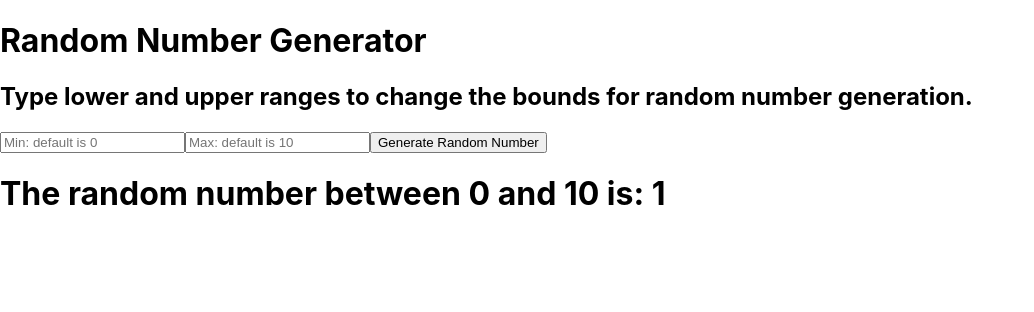
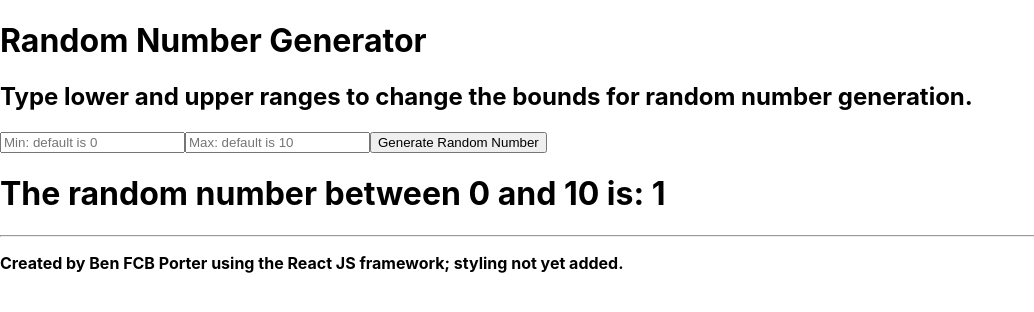
Before and after one commit to benporter99/react-rng, a React (Create React App) app: page / in a window 1280 px wide. Shown: the top 312 px of the page, without its empty margins (0-1034 px from the left). Built offline with nearby package versions, Linux system fonts and the light colour scheme.

Commit message:
Added developer name and framework name to the bottom of the app.

```diff
--- a/src/RandomNumberGenerator.js
+++ b/src/RandomNumberGenerator.js
@@ -45,6 +45,8 @@ class RandomNumberGenerator extends React.Component {
                 <input type="number" placeholder="Max: default is 10" value={this.userMaxInput} onChange={this.handleMaxChange}></input>
                 <button type="submit" onClick={this.handleBtnClick}>Generate Random Number</button>
                 <RandomGenerator minMax={[this.state.userMinSubmit, this.state.userMaxSubmit]} clickCount={this.state.clickCount}/>
+                <hr></hr>
+                <p><strong>Created by Ben FCB Porter using the React JS framework; styling not yet added.</strong></p>
             </div>
         );
     };
```
